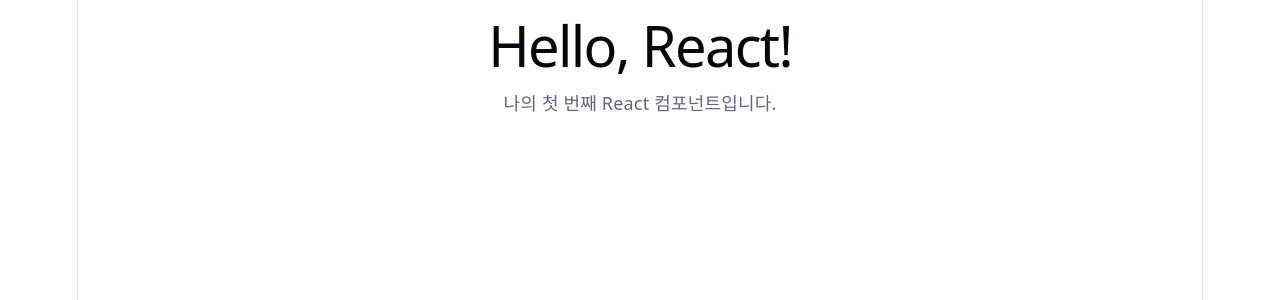
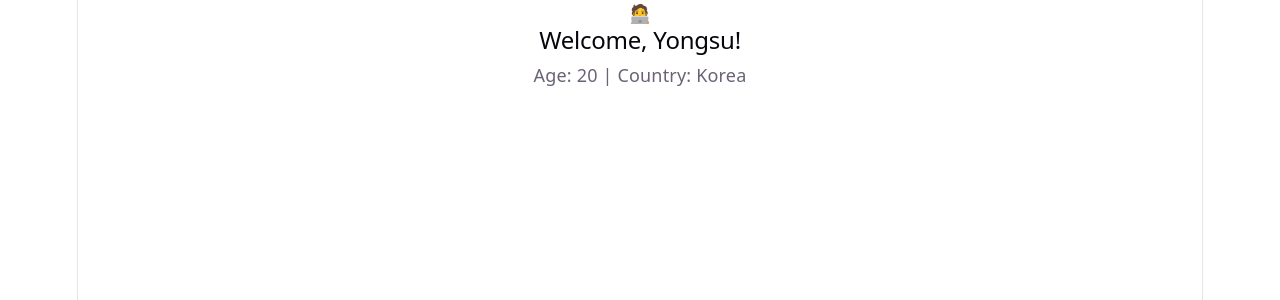
Before and after one commit to zenoK80/study-react, a React (Vite) app: page / in a window 1280 px wide. Shown: the top 300 px of the page. Built offline with nearby package versions, Linux system fonts and the light colour scheme.

Commit message:
study: [part1-04] Props 활용, [part1-05] Props 구조 분해 할당 및 컴포넌트 합성

```diff
--- a/src/App.jsx
+++ b/src/App.jsx
@@ -1,19 +1,21 @@
 // part1 미션
-import TestMission from './part1/1_TestMission';
-import ReactRenderingProcess from './part1/2_react_rendering_process';
-import Hello from './part1/3_Hello';
+import TestMission from './part1/01_TestMission';
+import ReactRenderingProcess from './part1/02_react_rendering_process';
+import Hello from './part1/03_Hello';
+import Greeting from './part1/04_Greeting';
+import ProfileHeader from './part1/05_ProfileHeader';
 
 // Part2 미션
-import Cafeteria from './part2/1_Cafeteria';
-import ShoppingCart from './part2/2_ShoppingCart';
-import TicketBooking from './part2/3_TicketBooking';
+import Cafeteria from './part2/01_Cafeteria';
+import ShoppingCart from './part2/02_ShoppingCart';
+import TicketBooking from './part2/03_TicketBooking';
 
-function App(){
-  return(
+function App() {
+  return (
     <div>
-      <Hello />
+      <ProfileHeader name="Yongsu" age={20} country="Korea" />
     </div>
-  )
+  );
 }
 
 export default App;
--- /dev/null
+++ b/src/part1/04_Greeting.jsx
@@ -0,0 +1,8 @@
+// [미션] Props로 인사 메시지 바꾸기 - 2026.08.29(토)
+// [학습목표] Props를 전달받아 컴포넌트의 출력 결과를 동적으로 변경한다.
+
+function Greeting({ name }) {
+  return <h1>Hello, {name}!</h1>;
+}
+
+export default Greeting;
--- /dev/null
+++ b/src/part1/05_ProfileHeader.jsx
@@ -0,0 +1,34 @@
+// [미션] Props 구조 분해 & 컴포넌트 합성 - 2026.08.29(토)
+// [학습목표] 작은 컴포넌트들을 조합(Composition)하여 큰 UI를 구축하고, Props 구조 분해 할당을 적용한다.
+
+// 1. Emoji 컴포넌트
+function Emoji({ symbol }) {
+  return <span>{symbol}</span>;
+}
+
+// 2. Title 컴포넌트
+function Title({ name }) {
+  return <h2>Welcome, {name}!</h2>;
+}
+
+// 3. UserInfo 컴포넌트
+function UserInfo({ age, country }) {
+  return (
+    <p>
+      Age: {age} | Country: {country}
+    </p>
+  );
+}
+
+// 4. ProfileHeader 컴포넌트 (하위 컴포넌트 합성)
+function ProfileHeader({ name, age, country }) {
+  return (
+    <header>
+      <Emoji symbol="🧑‍💻" />
+      <Title name={name} />
+      <UserInfo age={age} country={country} />
+    </header>
+  );
+}
+
+export default ProfileHeader;
```
Also changed, not shown: src/part1/01_TestMission.jsx (renamed from src/part1/1_TestMission.jsx), src/part1/02_react_rendering_process.jsx (renamed from src/part1/2_react_rendering_process.jsx), src/part1/03_Hello.jsx (renamed from src/part1/3_Hello.jsx), src/part2/01_Cafeteria.jsx (renamed from src/part2/1_Cafeteria.jsx), src/part2/02_ShoppingCart.jsx (renamed from src/part2/2_ShoppingCart.jsx), src/part2/03_TicketBooking.jsx (renamed from src/part2/3_TicketBooking.jsx).
